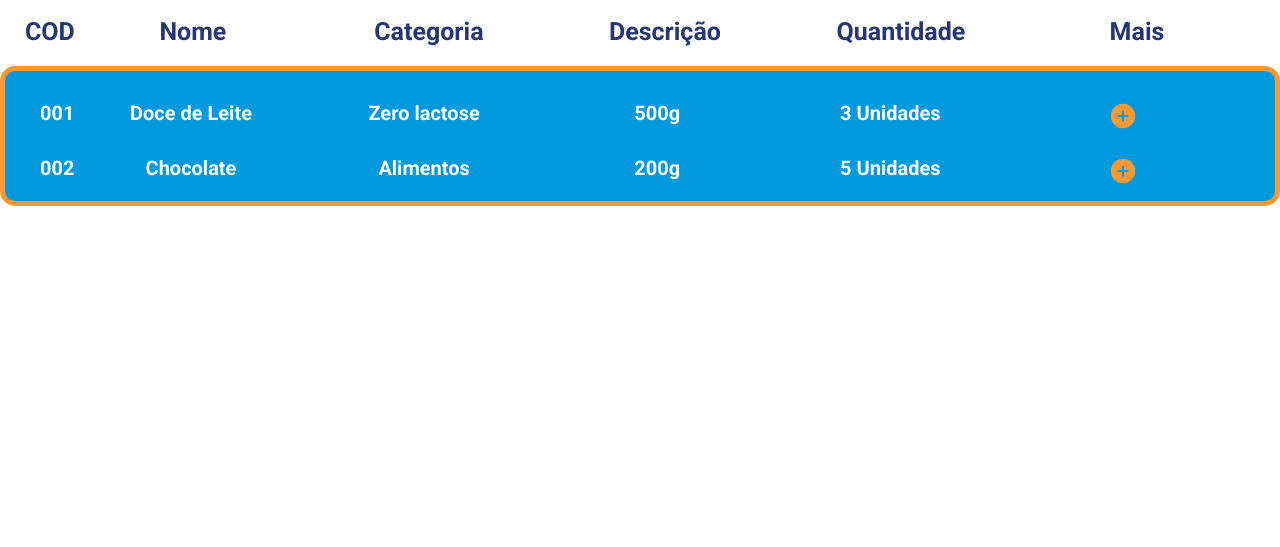
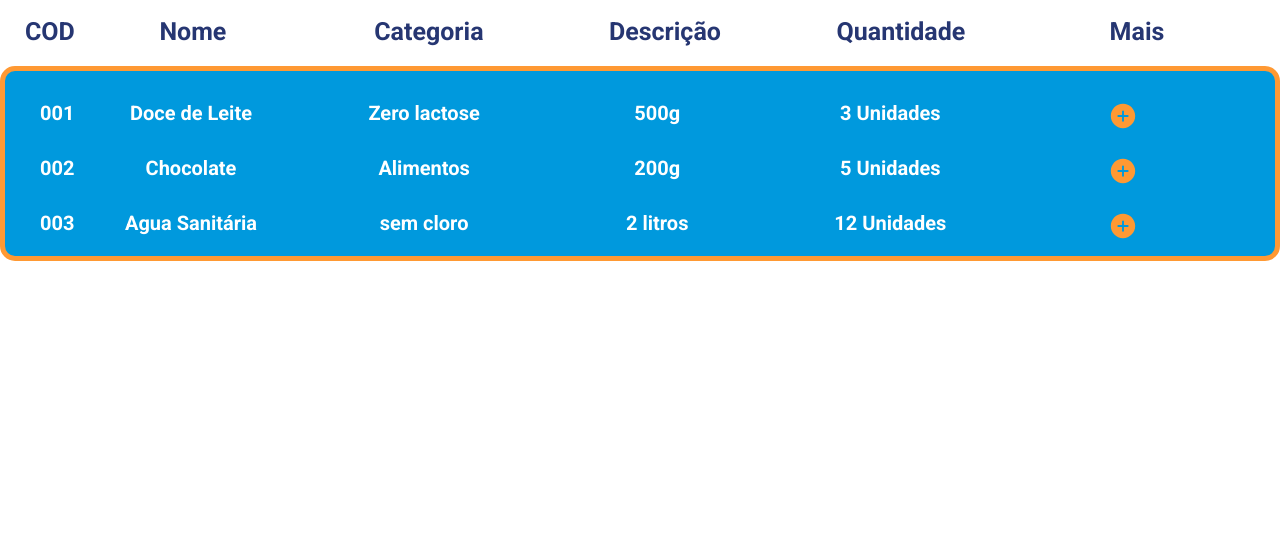
Before and after one commit to Yasmin345/moduloCadastroProduto, a plain HTML site: page index.html in a window 1280 px wide. Shown: the part 253-800 px from the top of the page. Drawn offline with Linux system fonts and the light colour scheme.

Commit message:
style - adicionando registro e alterando pleacerhoder

```diff
--- a/CSS/style.css
+++ b/CSS/style.css
@@ -233,7 +233,7 @@ top: 120px;
 
 }
 
-::placeholder{
+.pesquisar::placeholder{
     font-size: 20px;
     font-weight: bold;
     align-items: center;
--- a/index.html
+++ b/index.html
@@ -157,6 +157,7 @@
                     <p><button id="more"><img src="assets/svg/add.svg" alt="Mais"></button></p>
                 </div>
 
+
                 <div class="registro">
                     <p style="width: 11%">002</p>
                     <p>Chocolate</p>
@@ -165,6 +166,16 @@
                     <p>5 Unidades</p>
                     <p><button id="more"><img src="assets/svg/add.svg" alt="Mais"></button></p>
                 </div>
+
+                <div class="registro">
+                    <p style="width: 11%">003</p>
+                    <p>Agua Sanitária</p>
+                    <p>sem cloro</p>
+                    <p>2 litros</p>
+                    <p>12 Unidades</p>
+                    <p><button id="more"><img src="assets/svg/add.svg" alt="Mais"></button></p>
+                </div>
+
             </div>
         </section>
     </main>
```
